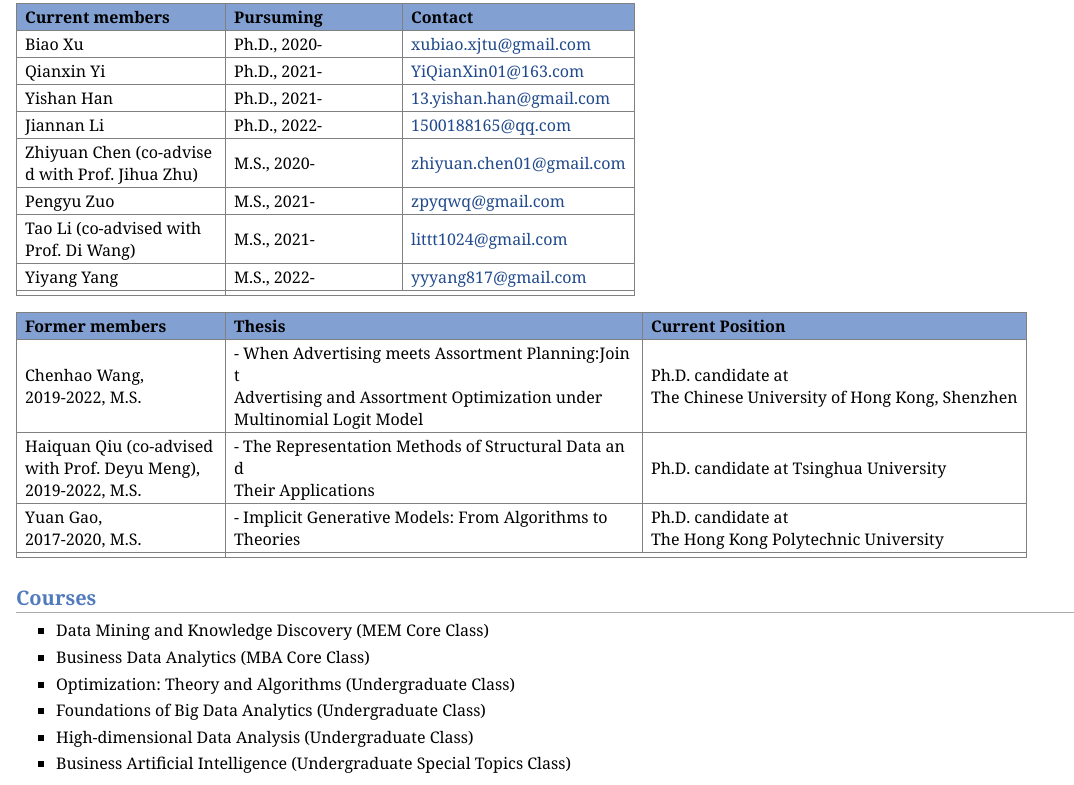
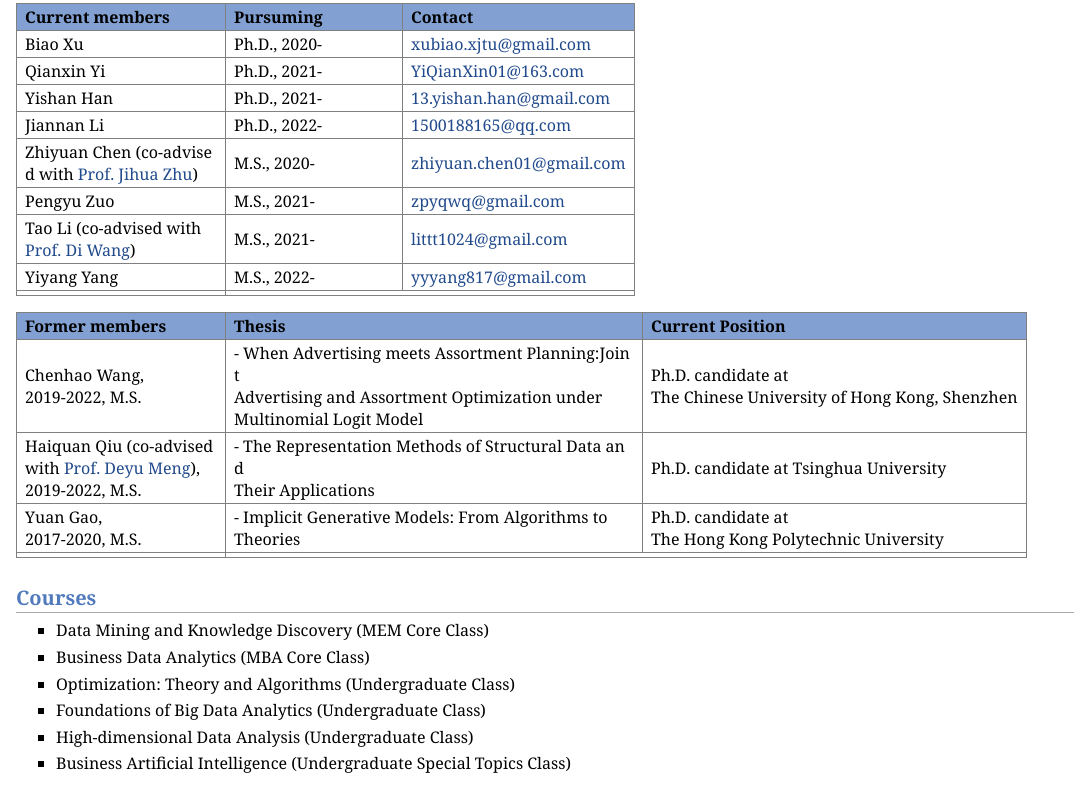
Before and after one commit to mcgxj/yaowang.github.io, a plain HTML site: page index.html in a window 1280 px wide. Shown: the part 2918-3703 px from the top of the page, without its empty margins (0-1074 px from the left). Drawn offline with Linux system fonts and the light colour scheme.

Commit message:
Add files via upload

```diff
--- a/index.html
+++ b/index.html
@@ -259,16 +259,16 @@ and product-dependent patience cost</a>
 <tr class="r4"><td class="c1">Qianxin Yi </td><td class="c2"> Ph.D., 2021- </td><td class="c3"><a href="mailto:YiQianXin01@163.com">YiQianXin01@163.com</a></td></tr>
 <tr class="r6"><td class="c1">Yishan Han </td><td class="c2"> Ph.D., 2021- </td><td class="c3"><a href="mailto:13.yishan.han@gmail.com">13.yishan.han@gmail.com</a></td></tr>
 <tr class="r8"><td class="c1">Jiannan Li </td><td class="c2"> Ph.D., 2022- </td><td class="c3"><a href="mailto:1500188165@qq.com">1500188165@qq.com</a></td></tr>
-<tr class="r10"><td class="c1">Zhiyuan Chen (co-advised with Prof. Jihua Zhu) </td><td class="c2"> M.S., 2020- </td><td class="c3"><a href="mailto:zhiyuan.chen01@gmail.com">zhiyuan.chen01@gmail.com</a></td></tr>
+<tr class="r10"><td class="c1">Zhiyuan Chen (co-advised with <a href="https://gr.xjtu.edu.cn/en/web/zhujh">Prof. Jihua Zhu</a>) </td><td class="c2"> M.S., 2020- </td><td class="c3"><a href="mailto:zhiyuan.chen01@gmail.com">zhiyuan.chen01@gmail.com</a></td></tr>
 <tr class="r12"><td class="c1">Pengyu Zuo </td><td class="c2"> M.S., 2021- </td><td class="c3"><a href="mailto:zpyqwq@gmail.com">zpyqwq@gmail.com</a></td></tr>
-<tr class="r14"><td class="c1">Tao Li (co-advised with <br /> Prof. Di Wang) </td><td class="c2"> M.S., 2021- </td><td class="c3"><a href="mailto:littt1024@gmail.com">littt1024@gmail.com</a></td></tr>
+<tr class="r14"><td class="c1">Tao Li (co-advised with <br /> <a href="https://som.xjtu.edu.cn/info/1014/5976.htm">Prof. Di Wang</a>) </td><td class="c2"> M.S., 2021- </td><td class="c3"><a href="mailto:littt1024@gmail.com">littt1024@gmail.com</a></td></tr>
 <tr class="r16"><td class="c1">Yiyang Yang </td><td class="c2"> M.S., 2022- </td><td class="c3"><a href="mailto:yyyang817@gmail.com">yyyang817@gmail.com</a></td></tr>
 <tr class="r18"><td class="c1">
 </td></tr></table>
 <table id="TABLE_MEMBERS">
 <tr class="r1"><td class="c1">Former members </td><td class="c2"> Thesis </td><td class="c3"> Current Position </td></tr>
 <tr class="r2"><td class="c1">Chenhao Wang,    <br /> 2019-2022, M.S. </td><td class="c2"> - When Advertising meets Assortment Planning:Joint <br /> Advertising and Assortment Optimization under <br /> Multinomial Logit Model </td><td class="c2">Ph.D. candidate at <br /> The Chinese University of Hong Kong, Shenzhen</td></tr>
-<tr class="r5"><td class="c1">Haiquan Qiu (co-advised with Prof. Deyu Meng),    <br /> 2019-2022, M.S. </td><td class="c2"> - The Representation Methods of Structural Data and <br /> Their Applications </td><td class="c3"> Ph.D. candidate at Tsinghua University</td></tr>
+<tr class="r5"><td class="c1">Haiquan Qiu (co-advised with <a href="https://gr.xjtu.edu.cn/en/web/dymeng">Prof. Deyu Meng</a>),    <br /> 2019-2022, M.S. </td><td class="c2"> - The Representation Methods of Structural Data and <br /> Their Applications </td><td class="c3"> Ph.D. candidate at Tsinghua University</td></tr>
 <tr class="r6"><td class="c1">Yuan Gao, <br /> 2017-2020, M.S. </td><td class="c2"> - Implicit Generative Models: From Algorithms to <br /> Theories </td><td class="c3">Ph.D. candidate at <br /> The Hong Kong Polytechnic University</td></tr>
 <tr class="r8"><td class="c1">
 </td></tr></table>
@@ -302,7 +302,7 @@ and product-dependent patience cost</a>
 </ul>
 <div id="footer">
 <div id="footer-text">
-Page generated 2022-09-19 14:46:28 中国标准时间, by <a href="http://jemdoc.jaboc.net/">jemdoc</a>.
+Page generated 2022-09-19 14:52:30 中国标准时间, by <a href="http://jemdoc.jaboc.net/">jemdoc</a>.
 </div>
 </div>
 </div>
```
